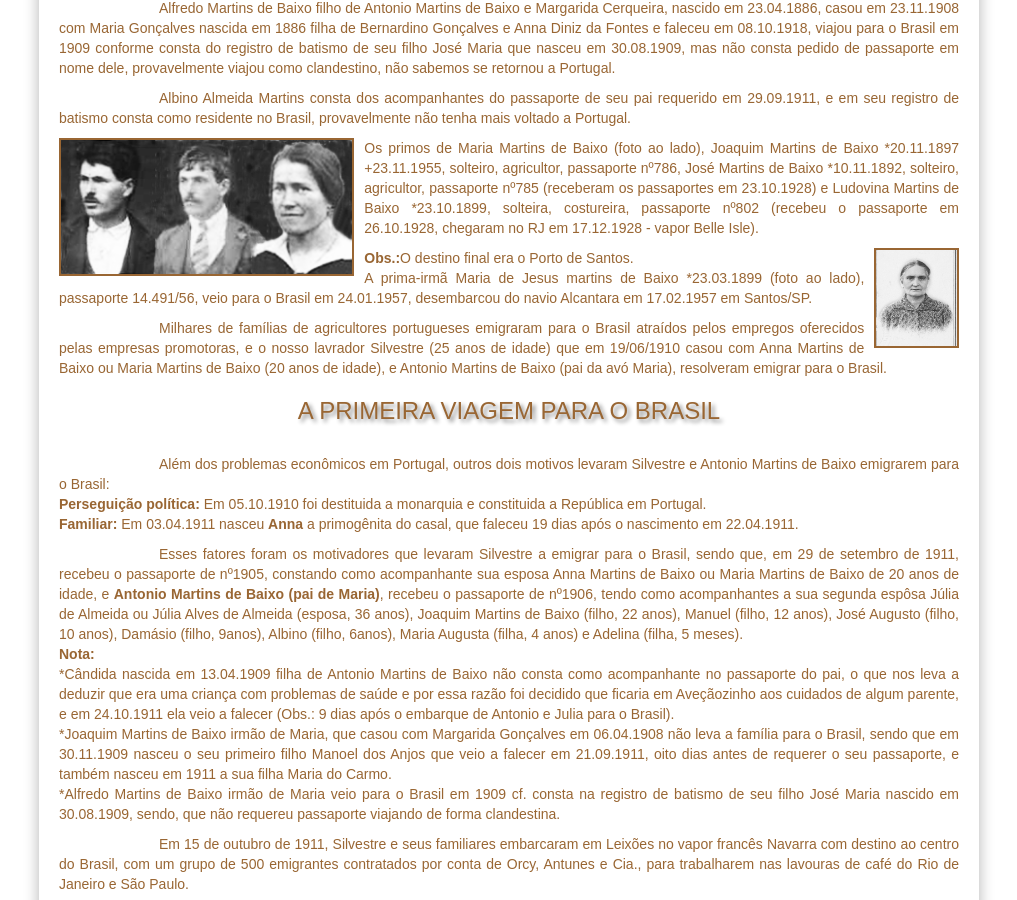
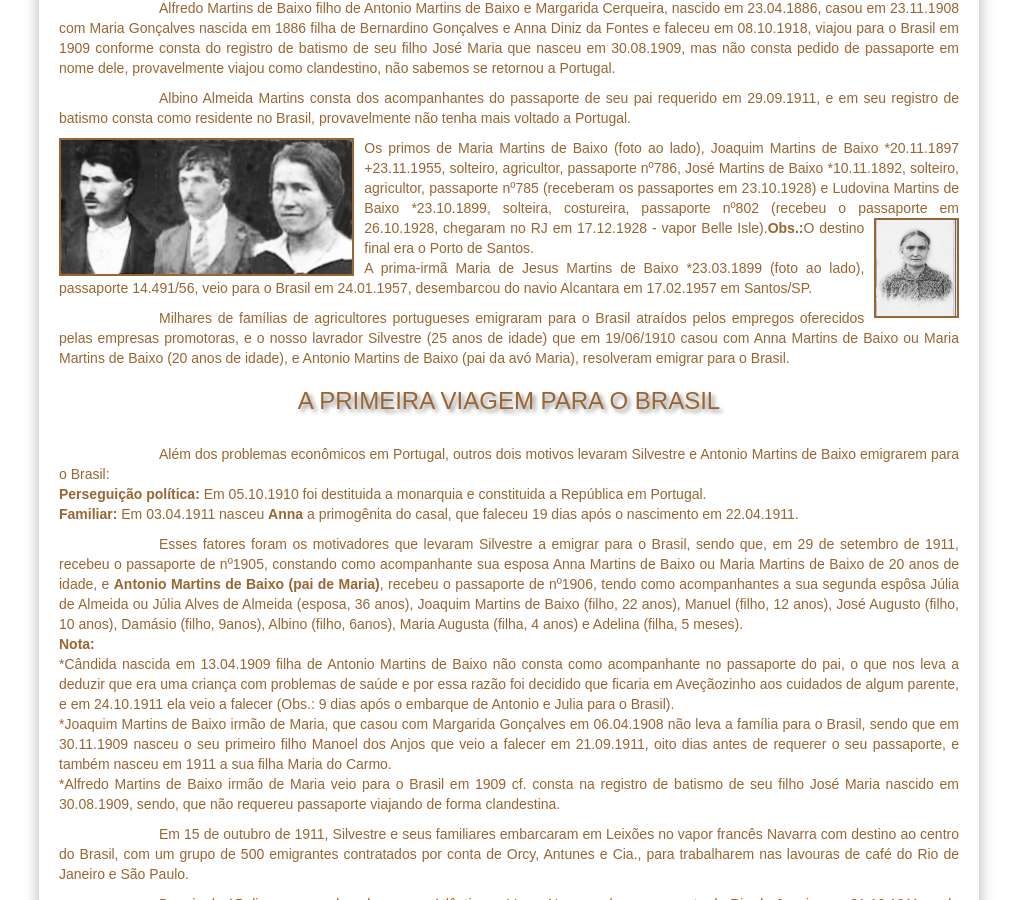
Before and after one commit to claudiovargas1955/claudiovargas1955.github.io, a Jekyll site: the page built from _pages/historia-de-silvestre.html, in a window 1280 px wide and 900 px high, scrolled down 7846 px. Shown: the whole window, without its empty margins (131-1148 px from the left). Built offline with Jekyll 4.4.1, drawn with Linux system fonts in a browser that asks for light colours; some web fonts are replaced.

Commit message:
Update historia-de-silvestre.html

```diff
--- a/_pages/historia-de-silvestre.html
+++ b/_pages/historia-de-silvestre.html
@@ -432,9 +432,9 @@ seu registro de batismo consta como residente no Brasil, provavelmente não tenh
 Maria Martins de Baixo (foto ao lado), Joaquim Martins de Baixo *20.11.1897 +23.11.1955, solteiro, agricultor, passaporte nº786, José
 Martins de Baixo *10.11.1892, solteiro, agricultor,  passaporte nº785 (receberam os passaportes em 23.10.1928) e Ludovina Martins de
 Baixo *23.10.1899, solteira, costureira, passaporte nº802 (recebeu o passaporte em 26.10.1928, chegaram no RJ em 17.12.1928 - vapor
-Belle Isle).<p><img class="dir" style="float:right"; src="/images/Maria de Jesus Martins de Baixo.jpg" height="100px" title="Maria de
+Belle Isle).<img class="dir" style="float:right"; src="/images/Maria de Jesus martins de Baixo.jpg" height="100px" title="Maria de
 Jesus Martins de Baixo";/><b>Obs.:</b>O destino final era o Porto de Santos. <br>
-A prima-irmã Maria de Jesus martins de Baixo *23.03.1899 (foto ao lado), passaporte 14.491/56, veio para o Brasil em 24.01.1957,
+A prima-irmã Maria de Jesus Martins de Baixo *23.03.1899 (foto ao lado), passaporte 14.491/56, veio para o Brasil em 24.01.1957,
 desembarcou do navio Alcantara em 17.02.1957 em Santos/SP.
 
 <p style="text-indent:100px";/>Milhares de famílias de agricultores portugueses emigraram para o Brasil atraídos pelos empregos
```
